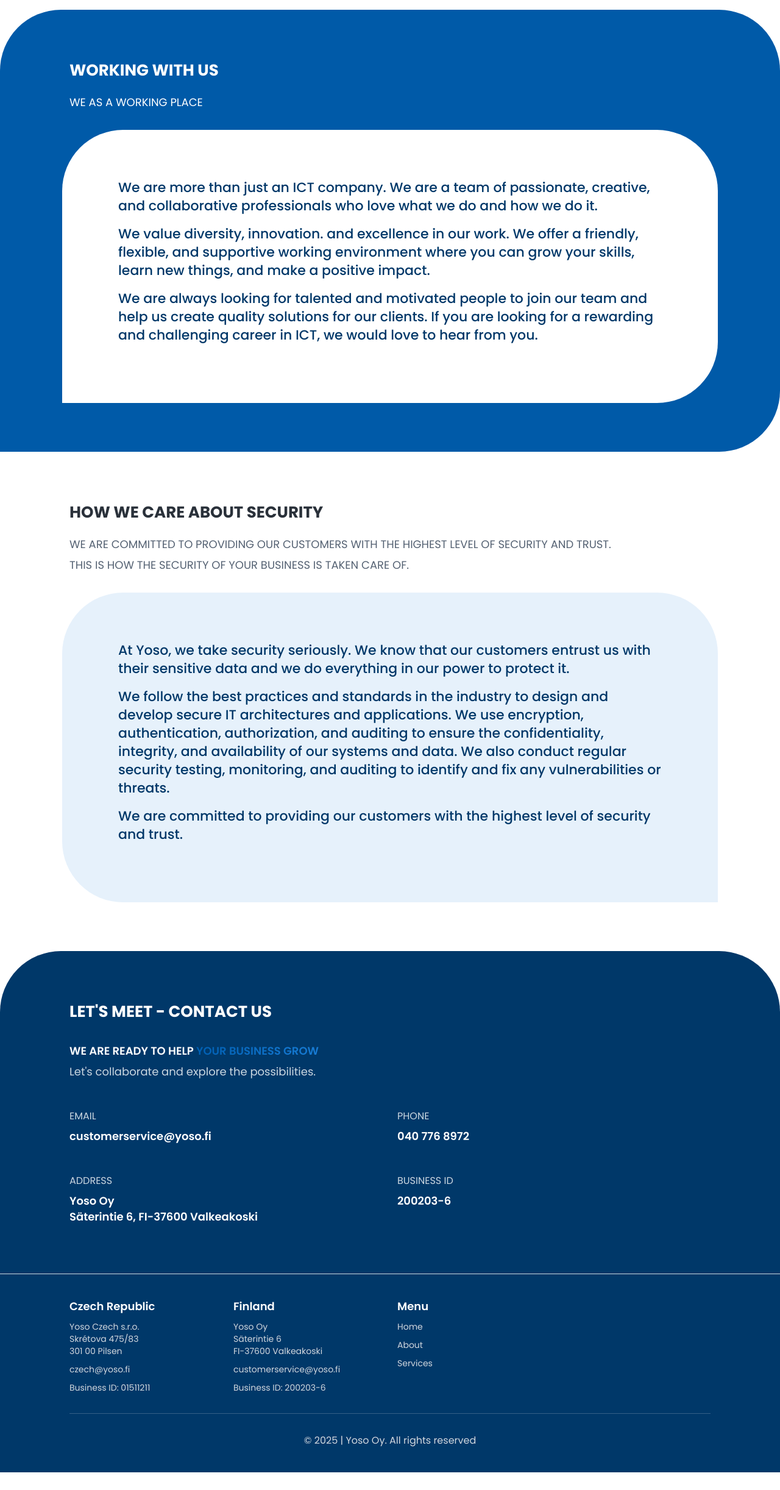
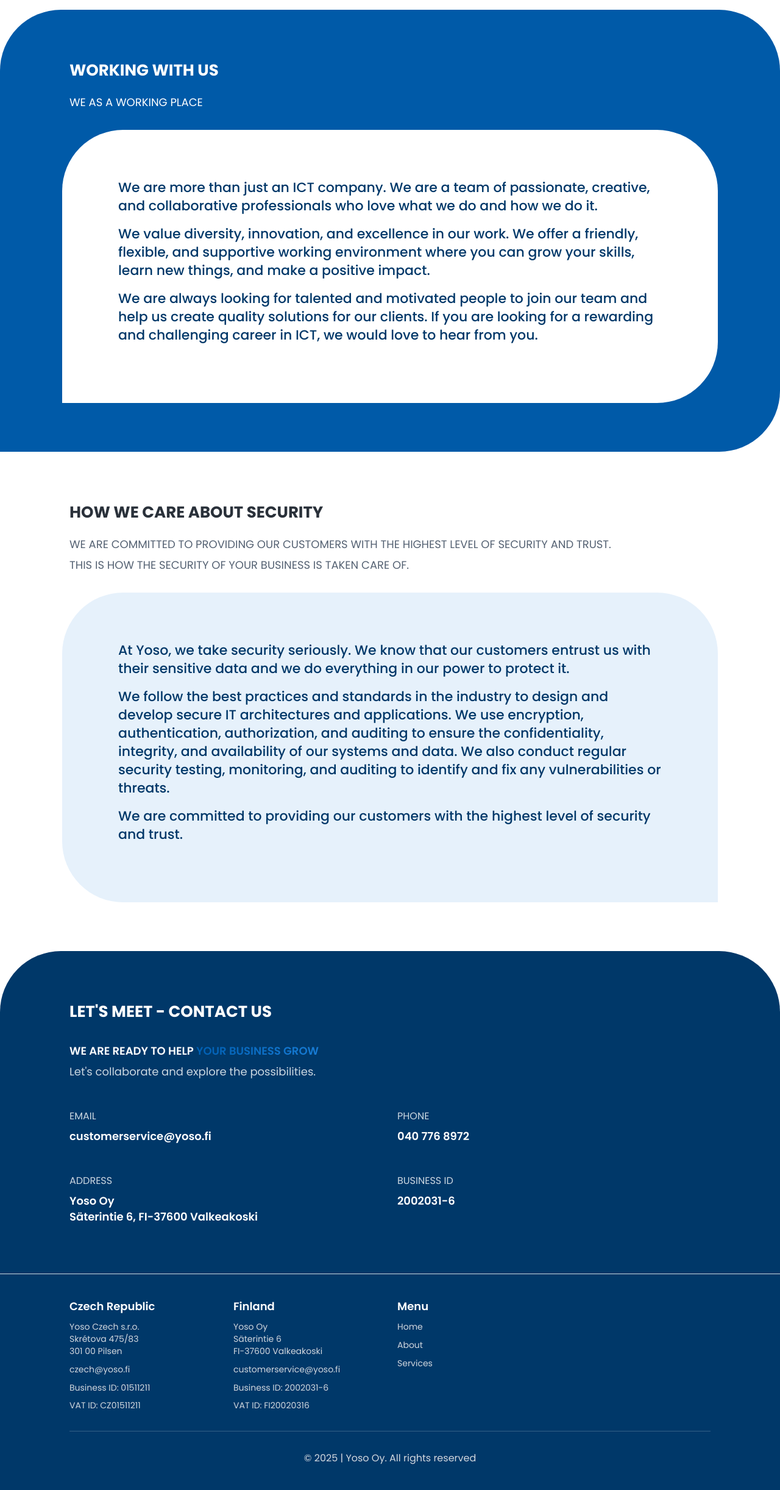
Before and after one commit to yosolutions/yosolutions.github.io, a website: page about.html in a window 1280 px wide. Shown: the part 917-3361 px from the top of the page at 61% size. Before the commit the page ends 3332 px from the top, so only its background shows below. Drawn offline with nearby package versions, Linux system fonts and the light colour scheme.

Commit message:
#YA-3/ fixed Yoso Oy business ID; added VAT IDs; fixed duplicated text in Services section

```diff
--- a/about.html
+++ b/about.html
@@ -123,7 +123,7 @@
             how we do it.
           </p>
           <p class="h4 fw-medium mb-3">
-            We value diversity, innovation. and excellence in our work. We
+            We value diversity, innovation, and excellence in our work. We
             offer a friendly, flexible, and supportive working environment
             where you can grow your skills, learn new things, and make a
             positive impact.
@@ -201,7 +201,7 @@
             <p class="paragraph text-uppercase opacity-08 mb-2">
               business ID
             </p>
-            <p class="h5 mb-0">200203-6</p>
+            <p class="h5 mb-0">2002031-6</p>
           </div>
         </div>
         <!-- Commented out untill further notice-->
@@ -303,6 +303,7 @@
           </p>
           <p class="details mb-0">czech@yoso.fi</p>
           <p class="details mb-0">Business ID: 01511211</p>
+          <p class="details mb-0">VAT ID: CZ01511211</p>
         </div>
         <div class="col-12 col-lg-3 d-flex flex-column space-1">
           <h1 class="h5 text-white mb-0">Finland</h1>
@@ -312,7 +313,8 @@
             FI-37600 Valkeakoski
           </p>
           <p class="details mb-0">customerservice@yoso.fi</p>
-          <p class="details mb-0">Business ID: 200203-6</p>
+          <p class="details mb-0">Business ID: 2002031-6</p>
+          <p class="details mb-0">VAT ID: FI20020316</p>
         </div>
         <div class="col-12 col-lg-6 d-flex flex-column space-1">
           <h1 class="h5 text-white mb-0">Menu</h1>
```
Also changed, not shown: index.html (+4 -2 lines), services.html (+10 -10 lines).
